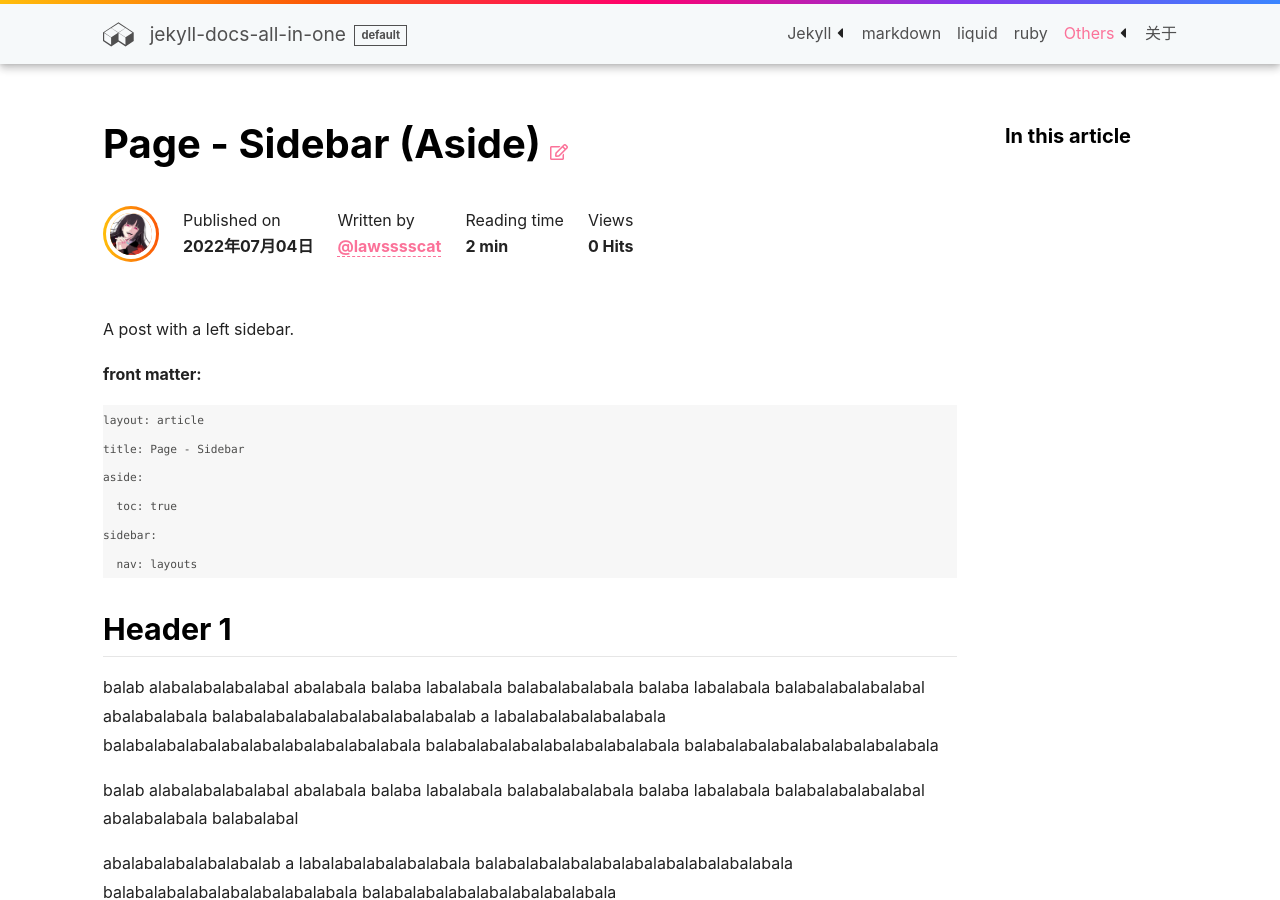
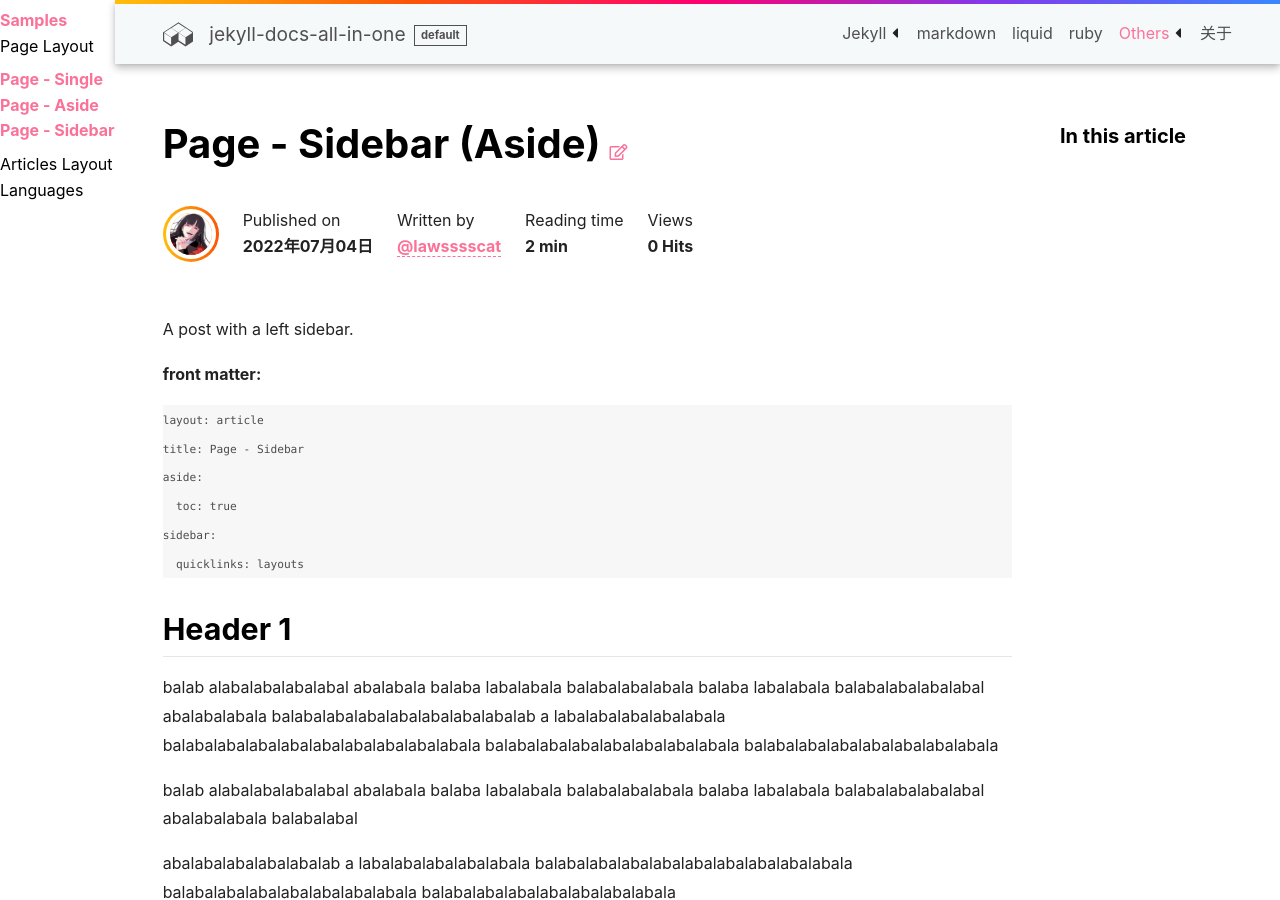
Before and after one commit to LawssssCat/jekyll-docs, a Jekyll site: the page built from _sample_pages/1.4-sidebar+asdie.md, in a window 1280 px wide and 900 px high. Built offline with Jekyll 4.4.1, drawn with Linux system fonts in a browser that asks for light colours; comment, search, counter and statistics services are not loaded.

Commit message:
feat: sidebar start
1. test docs
2. quicklinks some liquid code
3. snippets/get-page-title.html

````diff
--- /dev/null
+++ b/_includes/sidebar/quicklinks.html
@@ -0,0 +1,42 @@
+{%- assign _quicklinks_key = page.sidebar.quicklinks | default: layout.sidebar.quicklinks -%}
+{%- assign _quicklinks = site.data.quicklinks[_quicklinks_key] -%}
+<div class="quicklinks">
+  <ul>
+    {%- for _item in _quicklinks -%}
+    <li>
+      <!-- title -->
+      {%- include snippets/get-accessible-url.html url=_item.url -%}
+      {%- assign _url = __return -%}
+      {%- assign _title = _item.title -%}
+      {%- unless _title -%}
+        {%- include snippets/get-page-title.html id=_item.url -%}
+        {%- assign _title = __return -%}
+      {%- endunless -%}
+      <div class="{{ _item.class }}">
+        {%- if _url -%}
+          <a href="{{ _url }}">{{ _title }}</a>
+        {%- else -%}
+          {{ _title }}
+        {%- endif -%}
+      </div>
+      <!-- details -->
+      {%- if _item.details -%}
+        <ol>
+          {%- for _detail in _item.details -%}
+            {%- include snippets/get-accessible-url.html url=_detail.url -%}
+            {%- assign _detail_url = __return -%}
+            {%- assign _detail_title = _detail.title -%}
+            {%- unless _detail_title -%}
+              {%- include snippets/get-page-title.html id=_detail.url -%}
+              {%- assign _detail_title = __return -%}
+            {%- endunless -%}
+            <li>
+              <a href="{{ _detail_url }}">{{ _detail_title }}</a>
+            </li>
+          {%- endfor -%}
+        </ol>
+      {%- endif -%}
+    </li>
+    {%- endfor -%}
+  </ul>
+</div>
--- /dev/null
+++ b/_includes/snippets/get-page-title.html
@@ -0,0 +1,12 @@
+{%- comment -%}
+needs
+  - id or page
+{%- endcomment -%}
+
+{%- assign _page = include.page -%}
+{%- assign _id   = include.id -%}
+{%- unless _page -%}
+  {%- include snippets/get-page-from-key.html key=_id -%}
+  {%- assign _page = __return -%}
+{%- endunless -%}
+{%- assign __return = _page.title -%}
--- a/_layouts/page.html
+++ b/_layouts/page.html
@@ -38,7 +38,9 @@ layout: base
     <div class="page__sidebar-actions d-print-none"></div>
     <div class="grid">
       <!-- sidebar -->
-      <div class="page__sidebar d-print-none"></div>
+      <div class="page__sidebar d-print-none">
+        <div class="page__sidebar-quicklinks">{%- include sidebar/quicklinks.html -%}</div>
+      </div>
       <!-- main -->
       {{ _page_main }}
     </div>
--- a/_sample_pages/1.4-sidebar+asdie.md
+++ b/_sample_pages/1.4-sidebar+asdie.md
@@ -5,7 +5,7 @@ permalink: /page/page-sidebar-aside.html
 aside:
   toc: true
 sidebar:
-  nav: layouts
+  quicklinks: layouts
 ---
 
 A post with a left sidebar.
@@ -20,7 +20,7 @@ title: Page - Sidebar
 aside:
   toc: true
 sidebar:
-  nav: layouts
+  quicklinks: layouts
 ```
 
 ## Header 1
````
Also changed, not shown: _data/quicklinks.yml (added, +12 -0 lines), _includes/snippets/get-page-from-key.html (added, +16 -0 lines), _navs/test.md (+28 -1 lines), _posts/2022-06-14-site-config.md (+4 -2 lines), _sample_pages/1.3-sidebar.md (+1 -1 lines).
